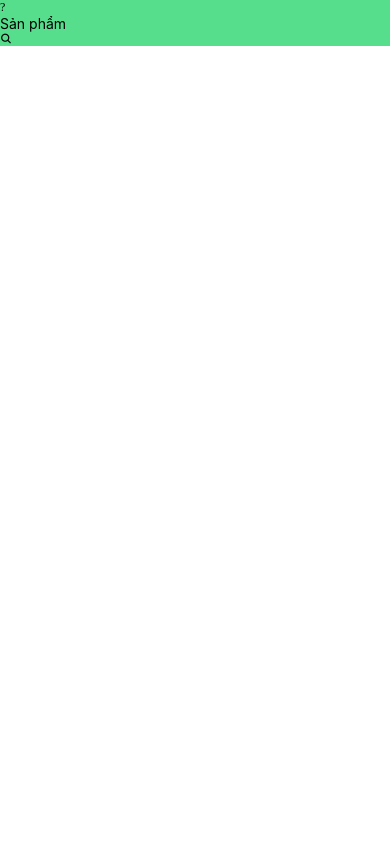
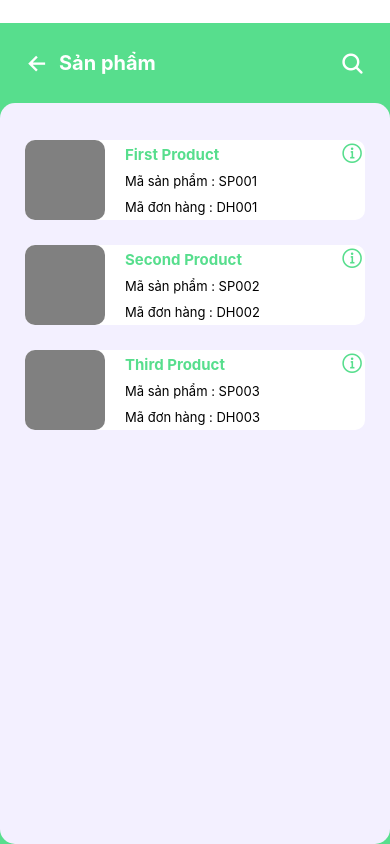
Before and after one commit to william-huynh/luan_van_tca, a React Native app in the folder mobile/: screen /HomeDaily1 in a window 390 px wide. Built offline with nearby package versions, Linux system fonts and the light colour scheme.

Commit message:
feature (product screen): finish basic product screen

```diff
--- a/mobile/src/Features/Daily1/Home/index.jsx
+++ b/mobile/src/Features/Daily1/Home/index.jsx
@@ -1,6 +1,6 @@
 import React from "react";
 import styles from "./style";
-import { Alert, Button, StyleSheet, Text, View, Pressable, ScrollView, LogBox } from "react-native";
+import { Alert, Button, StyleSheet, Text, View, Pressable, ScrollView, LogBox, SafeAreaView } from "react-native";
 import Ionicons from "react-native-vector-icons/Ionicons";
 
 
@@ -8,7 +8,7 @@ function HomeDaily1(props)
 {
     return (
         // Main container
-        <View style = {styles.container}>
+        <SafeAreaView style = {styles.container}>
 
             {/* Top Bar: Title & Menu */}
             <View style = {styles.topBarContainer}>
@@ -158,7 +158,7 @@ function HomeDaily1(props)
                     style = {styles.naviBarIcon}
                 />
             </View>
-        </View>
+        </SafeAreaView>
     );
 }
 export default HomeDaily1;
--- a/mobile/src/Features/Daily1/Products/ProductsListComponent/index.jsx
+++ b/mobile/src/Features/Daily1/Products/ProductsListComponent/index.jsx
@@ -0,0 +1,71 @@
+import React, { useEffect, useState } from "react";
+import { FlatList, SafeAreaView, StyleSheet, Text, View } from "react-native";
+import Ionicons from "react-native-vector-icons/Ionicons";
+
+function ProductListDaily1 (props) {
+    const {dataList: { item: data }} = props;
+    return (
+        // Main container
+        <SafeAreaView style = {styles.container}>
+
+            {/* Picture */}
+            <View style = {styles.productPicture}></View>
+
+            {/* Detail: Name & Product ID & Order ID */}
+            <View style = {styles.productDetailContainer}>
+                <Text style = {styles.productDetailName}>{data.title}</Text>
+                <Text style = {styles.productDetailId}>Mã sản phẩm : {data.product_id}</Text>
+                <Text style = {styles.productDetailId}>Mã đơn hàng : {data.order_id}</Text>
+            </View>
+
+            {/* Info Icon */}
+            <Ionicons
+                name = "information-circle-outline"
+                size = {25}
+                style = {styles.productInfo}
+            />
+        </SafeAreaView>
+    )
+}
+
+const styles = StyleSheet.create({
+    // Container
+    container: {
+        backgroundColor: "#FFFFFF",
+        display: "flex",
+        flexDirection: "row",
+        borderRadius: 10,
+        marginBottom: 25,
+        padding: 10,
+    },
+
+    // Product Picture
+    productPicture: {
+        width: 80,
+        height: 80,
+        backgroundColor: "gray",
+        borderRadius: 10,
+    },
+
+    // Product Detail
+    productDetailContainer: {
+        flex: 1,
+        justifyContent: "space-around",
+        marginLeft: 20,
+    },
+    productDetailName: {
+        fontSize: 15,
+        fontWeight: "bold",
+        color: "#57DE8D",
+    },
+    productDetailId: {
+        fontSize: 13,
+    },
+
+    // Product Info
+    productInfo: {
+        color: "#57DE8D",
+    },
+  });
+
+export default ProductListDaily1;
--- a/mobile/src/Features/Daily1/Products/index.jsx
+++ b/mobile/src/Features/Daily1/Products/index.jsx
@@ -1,26 +1,64 @@
 import React, { useEffect, useState } from "react";
 import { FlatList, SafeAreaView, StyleSheet, Text, View } from "react-native";
 import Ionicons from "react-native-vector-icons/Ionicons";
+import ProductListDaily1 from "./ProductsListComponent";
 import styles from "./style";
+
+const DATA = [
+  {
+    id: 'bd7acbea-c1b1-46c2-aed5-3ad53abb28ba',
+    title: 'First Product',
+    product_id: 'SP001',
+    order_id: 'DH001',
+  },
+  {
+    id: '3ac68afc-c605-48d3-a4f8-fbd91aa97f63',
+    title: 'Second Product',
+    product_id: 'SP002',
+    order_id: 'DH002',
+  },
+  {
+    id: '58694a0f-3da1-471f-bd96-145571e29d72',
+    title: 'Third Product',
+    product_id: 'SP003',
+    order_id: 'DH003',
+  },
+];
 
 function ScreenProductDaily1(props) {
     return (
         // Main container
-        <View style = {styles.container}>
+        <SafeAreaView style = {styles.container}>
 
             {/* Top Bar: Return & Search */}
             <View style = {styles.topBarContainer}>
                 <Ionicons
-                    name = "arrow-round-back"
+                    name = "arrow-back"
+                    size = {25}
+                    style = {styles.topBarIconArrow}
                 />
-                <Text>Sản phẩm</Text>
+                <Text style = {styles.topBarText}>Sản phẩm</Text>
                 <Ionicons
                     name = "search"
+                    size = {25}
+                    style = {styles.topBarIconSearch}
                 />
             </View>
 
             {/* Product List */}
-            <View></View>
+            <View style = {styles.productListContainer}>
+              <FlatList
+                data={DATA}
+                renderItem={(item, index) => (
+                  <ProductListDaily1
+                    dataList={item}
+                    // navigation={navigation}
+                    // hodanId={hodanId}
+                  />
+                )}
+                keyExtractor={item => item.id}
+              />
+            </View>
 
           {/* {orderList && (
             <FlatList
@@ -35,7 +73,7 @@ function ScreenProductDaily1(props) {
               keyExtractor={(item) => item._id}
             />
           )} */}
-        </View>
+        </SafeAreaView>
       );
 }
 
--- a/mobile/src/Features/Daily1/Products/style.js
+++ b/mobile/src/Features/Daily1/Products/style.js
@@ -5,10 +5,44 @@ const styles = StyleSheet.create({
     // Container
     container: {
         backgroundColor: "#57DE8D",
+        flex: 1,
+        marginTop: 23,
+        display: "flex",
     },
 
+    // Top Bar
     topBarContainer: {
+        height: 80,
+        display: "flex",
+        flexDirection: "row",
+        alignItems: "center",
+        paddingRight: 25,
+        paddingLeft: 25,
+    },
+    topBarIconArrow: {
+        color: "white",
+        flex: 1,
+    },
+    topBarText: {
+        flex: 8,
+        color: "white",
+        fontSize: 20,
+        fontWeight: "bold",
+    },
+    topBarIconSearch: {
+        color: "white",
+        flex: 1,
+        textAlign: "right",
+    },
 
+    // Product List
+    productListContainer: {
+        backgroundColor: "#F3F0FF",
+        flex: 1,
+        borderRadius: 15,
+        paddingTop: 37,
+        paddingRight: 25,
+        paddingLeft: 25,
     },
 });
 
```
Also changed, not shown: mobile/package.json (+13 -13 lines), 1 other file (tests, documents, lock files or other folders).
